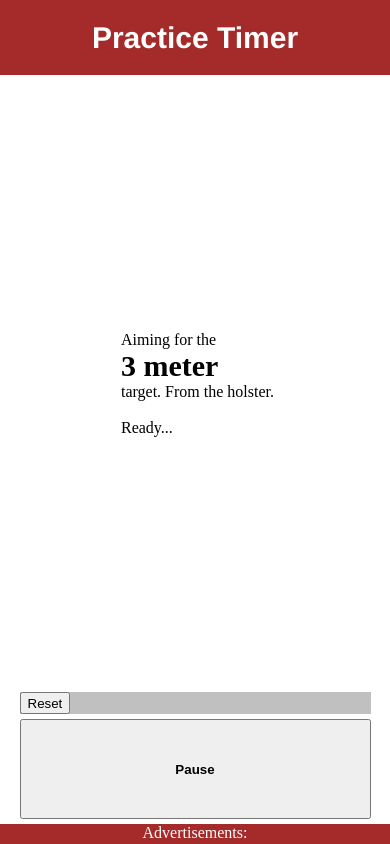
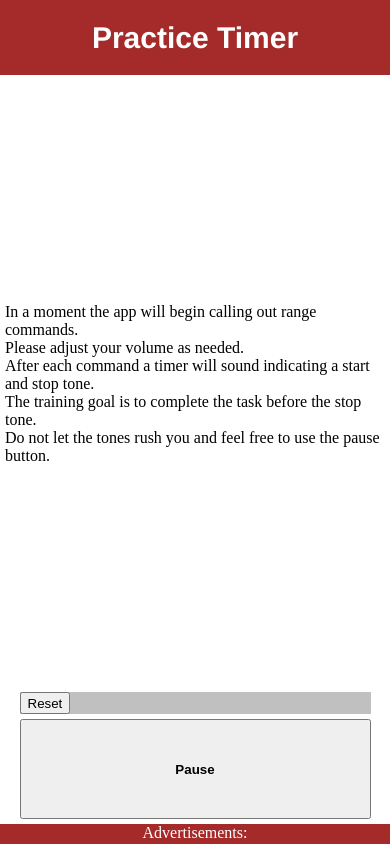
Before and after one commit to joeharker/PracticeTimer, a plain HTML site: page www/index.html in a window 390 px wide. Both pictures are taken after a click on the button "Agree". Drawn offline with Linux system fonts and the light colour scheme; some packages are replaced by stand-ins of ours.

Commit message:
instructions complete

```diff
--- a/www/index.html
+++ b/www/index.html
@@ -1,14 +1,14 @@
 <!DOCTYPE html>
 <html lang="en">
 <head>
-    <title>Practice Timer</title>
+    <title>Handgun Practice Timer</title>
     <meta charset="utf-8" />
     <meta name="viewport" content="width=device-width, initial-scale=1" />
 	<meta name="format-detection" content="telephone=no" />
 	<meta name="msapplication-tap-highlight" content="no" />
     <!--
     <meta name="description" content="
-		Practice timer for live fire and dry practice handgun presenting from the holster.
+Practice drills for live fire and dry practice handgun presenting from the holster.
 Inspired by my training at Front Sight, IDPA and USPSA competitions.
 20 standard drills each with 0 to 2 second random start times.
 8 emergency drills mixed in randomly.
@@ -18,7 +18,7 @@
 Printable target calculated to simulate a thoracic cavity at 3, 5, 7, 10 and 15 meters.
 Safety instructions reminded on the target and before each app practice.
 Extra dry practice safety instructions.
-        Both visual and audio queues.
+Voice commands with visual and audio queues.
 Times adjusted for single press practice.
 	">
     -->
@@ -114,10 +114,10 @@
             border-radius: 5px;
         }
 
-		::-webkit-scrollbar {width: 5px;}
-		::-webkit-scrollbar-track { border-radius: 10px;}
-		::-webkit-scrollbar-thumb { border-radius: 10px; background: rgb(169,169,169); }
-		::-webkit-scrollbar-thumb:window-inactive {background: rgb(128,128,128); }
+        ::-webkit-scrollbar {width: 5px;}                                                   /*android scroll bars //ignore jslint*/
+		::-webkit-scrollbar-track { border-radius: 10px;}                                   /*android scroll bars //ignore jslint*/
+		::-webkit-scrollbar-thumb { border-radius: 10px; background: rgb(169,169,169); }    /*android scroll bars //ignore jslint*/
+		::-webkit-scrollbar-thumb:window-inactive {background: rgb(128,128,128); }          /*android scroll bars //ignore jslint*/
     </style>
     <script type="text/javascript" src="cordova.js"></script>
     <script type="text/javascript" src="js/admob_simple.js"></script>
@@ -128,8 +128,9 @@
 </header>
 <div id="main">
     <div id="instruction">
-        Print a dry practice target at <a target="_blank" href="http://www.007dev.com/Downloads/DryPracticeTarget.htm">007dev.com/Downloads</a>.<br/>
+        Print a practice target at <a target="_blank" href="http://www.007dev.com/Downloads/DryPracticeTarget.htm">007dev.com/Downloads</a>.<br/>
         <br/>
+        As a user using this app, I promise...<br />
         For all practice:<br/>
         <table>
             <tr><td>*&nbsp;</td><td>I have received proper training presenting a handgun from the holster.</td></tr>
@@ -264,8 +265,9 @@
             }
         }
 
-        //I like to ensure we start with a simple drill
+        //I like to ensure we start with instructions and a simple drill
         schedule.splice(0, 0, "3");
+        schedule.splice(0, 0, "In");
         //it is a good habit to end with a tactical reload and after action drills
         schedule.splice(schedule.length, 0, "TR");
         schedule.splice(schedule.length, 0, "A");
@@ -279,9 +281,15 @@
             after = '<div>Perform<br /><span class="big">after action drills.<\/span><\/div>',
             holser = '<div><span class="big">Safely holster<\/span><br \/>your weapon.<\/div>',
 	        reload = '<div>If you are live fire practicing,<br />with your weapon holstered<br />wait until the range is clear<br />then retrieve and <span class="big">reload<\/span><br \/>your magazines.<\/div>',
+            instructions = '<div>In a moment the app will begin calling out range commands.<br \/>Please adjust your volume as needed.<br \/>After each command a timer will sound indicating a start and stop tone.<br \/>The training goal is to complete the task before the stop tone.<br \/>Do not let the tones rush you and feel free to use the pause button.<\/div>',
             drill = '<div>Aiming for the<br \/><span class="big">{1} meter<\/span><br \/>target. From the holster.<br \/><br \/>Ready...<\/div>';
 
         switch (schedule[s]) {
+        case "In":
+            document.getElementById("instruction").innerHTML = instructions;
+            player.src = "sound/instructions.m4a";
+            buzTime = 0;
+            break;
         case "M1":
             document.getElementById("instruction").innerHTML = malfunction.replace("{1}", "1").replace("{2}", "Failure to fire.");
             player.src = "sound/t1.m4a";
```
Also changed, not shown: icon.png (added), 1 other file. Lines whose indentation alone changed are shown as unchanged.
